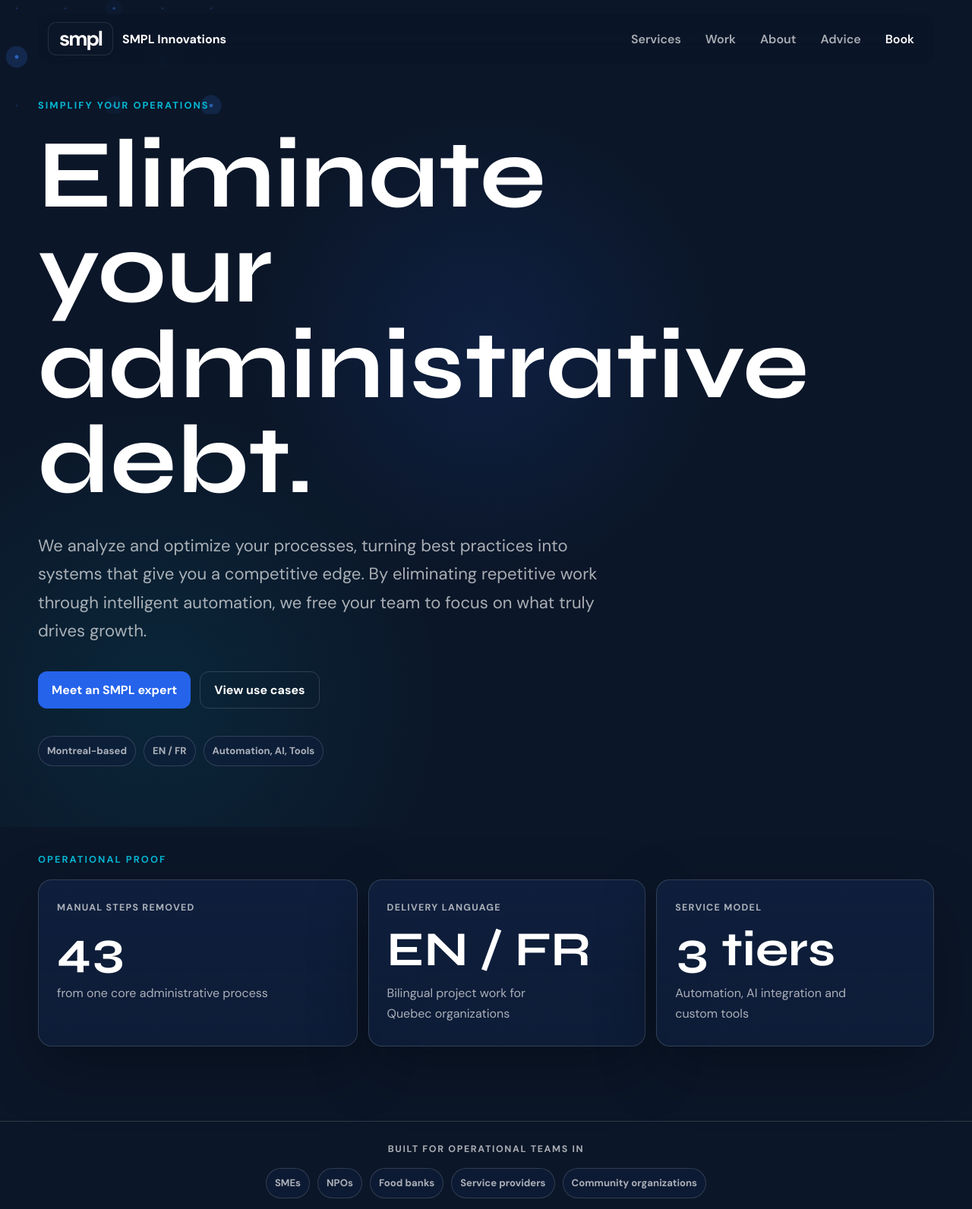
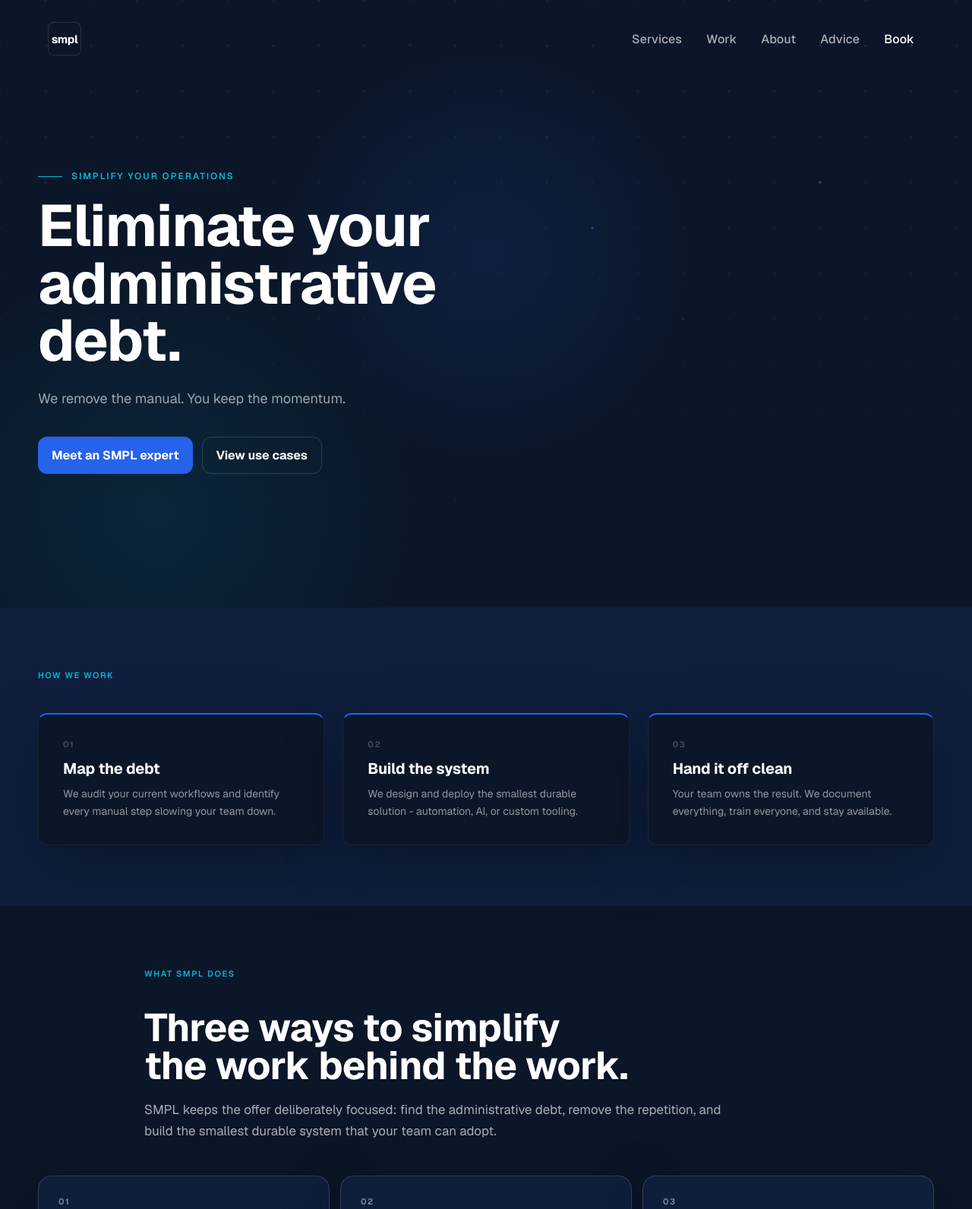
Before and after one commit to CrSamson/SMPL-website, a website: page index.html in a window 1280 px wide. Shown: the top 1592 px of the page at 76% size. Drawn offline with nearby package versions, Linux system fonts and the light colour scheme.

Commit message:
Adjust typo and update design document

```diff
--- a/index.html
+++ b/index.html
@@ -21,7 +21,7 @@
     <link rel="preconnect" href="https://fonts.googleapis.com" />
     <link rel="preconnect" href="https://fonts.gstatic.com" crossorigin />
     <link
-      href="https://fonts.googleapis.com/css2?family=DM+Sans:opsz,wght@9..40,400;9..40,500;9..40,600;9..40,700&family=Syne:wght@500;600;700;800&display=swap"
+      href="https://fonts.googleapis.com/css2?family=Geist:wght@300;400;500;600;700&family=Outfit:wght@300;400;500;600;700&display=swap"
       rel="stylesheet"
     />
     <link rel="stylesheet" href="styles.css" />
@@ -32,7 +32,6 @@
     <header class="site-header" data-header>
       <a class="brand" href="#top" aria-label="SMPL Innovations home">
         <span class="logo-mark" aria-hidden="true">smpl</span>
-        <span class="brand-name">SMPL Innovations</span>
       </a>
 
       <button class="nav-toggle" type="button" aria-label="Open menu" aria-expanded="false" data-nav-toggle>
@@ -55,55 +54,40 @@
         <div class="hero-vignette" aria-hidden="true"></div>
 
         <div class="hero-inner">
-          <p class="eyebrow">Simplify your operations</p>
+          <div class="hero-eyebrow" aria-label="Simplify your operations">
+            <span class="eyebrow-line"></span>
+            <span class="eyebrow-text">Simplify your operations</span>
+          </div>
           <h1 id="hero-title">Eliminate your administrative debt.</h1>
-          <p class="hero-copy">
-            We analyze and optimize your processes, turning best practices into systems
-            that give you a competitive edge. By eliminating repetitive work through
-            intelligent automation, we free your team to focus on what truly drives growth.
-          </p>
+          <p class="hero-copy">We remove the manual. You keep the momentum.</p>
           <div class="hero-actions" aria-label="Primary actions">
             <a class="button button-primary" href="#book">Meet an SMPL expert</a>
             <a class="button button-ghost" href="#work">View use cases</a>
           </div>
-          <ul class="hero-meta" aria-label="SMPL traits">
-            <li>Montreal-based</li>
-            <li>EN / FR</li>
-            <li>Automation, AI, Tools</li>
-          </ul>
         </div>
       </section>
 
-      <section class="metric-band" aria-labelledby="metrics-title">
-        <div class="section-kicker" id="metrics-title">Operational proof</div>
-        <div class="metric-grid">
-          <article class="metric-card metric-card-large">
-            <span>Manual steps removed</span>
-            <strong>43</strong>
-            <p>from one core administrative process</p>
+      <section class="how-we-work" aria-labelledby="work-method-title">
+        <p class="section-label" id="work-method-title">How we work</p>
+        <div class="steps-grid">
+          <article class="step-card">
+            <span class="step-number">01</span>
+            <h3 class="step-title">Map the debt</h3>
+            <p class="step-desc">We audit your current workflows and identify every manual step slowing your team down.</p>
           </article>
-          <article class="metric-card">
-            <span>Delivery language</span>
-            <strong>EN / FR</strong>
-            <p>Bilingual project work for Quebec organizations</p>
+
+          <article class="step-card">
+            <span class="step-number">02</span>
+            <h3 class="step-title">Build the system</h3>
+            <p class="step-desc">We design and deploy the smallest durable solution - automation, AI, or custom tooling.</p>
           </article>
-          <article class="metric-card">
-            <span>Service model</span>
-            <strong>3 tiers</strong>
-            <p>Automation, AI integration and custom tools</p>
+
+          <article class="step-card">
+            <span class="step-number">03</span>
+            <h3 class="step-title">Hand it off clean</h3>
+            <p class="step-desc">Your team owns the result. We document everything, train everyone, and stay available.</p>
           </article>
         </div>
-      </section>
-
-      <section class="audience-strip" aria-label="Client contexts">
-        <span>Built for operational teams in</span>
-        <ul>
-          <li>SMEs</li>
-          <li>NPOs</li>
-          <li>Food banks</li>
-          <li>Service providers</li>
-          <li>Community organizations</li>
-        </ul>
       </section>
 
       <section class="section services-section" id="services" aria-labelledby="services-title">
--- a/script.js
+++ b/script.js
@@ -11,7 +11,7 @@
 
 if (header) {
   const syncHeader = () => {
-    header.classList.toggle("is-scrolled", window.scrollY > 12);
+    header.classList.toggle("scrolled", window.scrollY > 12);
   };
   syncHeader();
   window.addEventListener("scroll", syncHeader, { passive: true });
@@ -44,6 +44,8 @@
 function createCircuitBackground(target) {
   const context = target.getContext("2d");
   if (!context) return;
+  const hero = target.closest(".hero");
+  if (!hero) return;
 
   const reducedMotion = window.matchMedia("(prefers-reduced-motion: reduce)");
   const state = {
@@ -57,24 +59,39 @@
     lastPulse: 0,
     lastLine: 0,
     frameInterval: 1000 / 30,
+    mouse: {
+      x: 0,
+      y: 0,
+      strength: 0,
+      targetStrength: 0,
+      lastMove: 0,
+    },
   };
 
   const resize = () => {
-    const rect = target.getBoundingClientRect();
-    state.width = Math.max(1, Math.floor(rect.width));
-    state.height = Math.max(1, Math.floor(rect.height));
+    state.width = Math.max(1, Math.floor(hero.offsetWidth));
+    state.height = Math.max(1, Math.floor(hero.offsetHeight));
     target.width = Math.floor(state.width * state.dpr);
     target.height = Math.floor(state.height * state.dpr);
     context.setTransform(state.dpr, 0, 0, state.dpr, 0, 0);
 
-    const spacing = state.width < 700 ? 64 : 76;
-    const offsetX = (state.width % spacing) / 2;
-    const offsetY = (state.height % spacing) / 2;
+    const spacing = 60;
     const nodes = [];
+    let index = 0;
 
-    for (let y = offsetY; y <= state.height; y += spacing) {
-      for (let x = offsetX; x <= state.width; x += spacing) {
-        nodes.push({ x, y });
+    for (let y = 0; y <= state.height; y += spacing) {
+      for (let x = 0; x <= state.width; x += spacing) {
+        const seed = Math.sin(index * 12.9898) * 43758.5453;
+        const fraction = seed - Math.floor(seed);
+        nodes.push({
+          x,
+          y,
+          angle: fraction * Math.PI * 2,
+          phase: fraction * Math.PI * 4,
+          spin: index % 2 === 0 ? 1 : -1,
+          weight: 14 + fraction * 18,
+        });
+        index += 1;
       }
     }
 
@@ -83,17 +100,50 @@
     state.lines = [];
   };
 
-  const drawDot = (node, alpha, radius, glow) => {
+  const positionForNode = (node, now) => {
+    const idleDrift = Math.sin(now * 0.0007 + node.phase) * 0.45;
+    const point = {
+      x: node.x + Math.cos(node.angle) * idleDrift,
+      y: node.y + Math.sin(node.angle) * idleDrift,
+    };
+
+    if (state.mouse.strength <= 0.01) return point;
+
+    const dx = node.x - state.mouse.x;
+    const dy = node.y - state.mouse.y;
+    const distance = Math.hypot(dx, dy) || 1;
+    const influenceRadius = state.width < 700 ? 150 : 230;
+    const proximity = Math.max(0, 1 - distance / influenceRadius);
+    if (proximity <= 0) return point;
+
+    const eased = proximity * proximity * state.mouse.strength;
+    const radialX = dx / distance;
+    const radialY = dy / distance;
+    const seededX = Math.cos(node.angle);
+    const seededY = Math.sin(node.angle);
+    const tangentX = -radialY * node.spin;
+    const tangentY = radialX * node.spin;
+
+    point.x += (seededX * 0.55 + radialX * 0.35 + tangentX * 0.22) * node.weight * eased;
+    point.y += (seededY * 0.55 + radialY * 0.35 + tangentY * 0.22) * node.weight * eased;
+    return point;
+  };
+
+  const drawDot = (point, alpha, radius, glow) => {
+    const dotRadius = Math.min(radius, 2);
     context.beginPath();
     context.fillStyle = `rgba(59, 130, 246, ${alpha})`;
-    context.arc(node.x, node.y, radius, 0, Math.PI * 2);
+    context.arc(point.x, point.y, dotRadius, 0, Math.PI * 2);
     context.fill();
 
     if (glow) {
       context.beginPath();
+      context.shadowColor = "rgba(59, 130, 246, 0.85)";
+      context.shadowBlur = 6;
       context.fillStyle = `rgba(59, 130, 246, ${alpha * 0.16})`;
-      context.arc(node.x, node.y, radius * 6, 0, Math.PI * 2);
+      context.arc(point.x, point.y, dotRadius, 0, Math.PI * 2);
       context.fill();
+      context.shadowBlur = 0;
     }
   };
 
@@ -133,8 +183,13 @@
     if (now - state.lastFrame < state.frameInterval) return;
     state.lastFrame = now;
 
+    if (now - state.mouse.lastMove > 1600) {
+      state.mouse.targetStrength = 0;
+    }
+    state.mouse.strength += (state.mouse.targetStrength - state.mouse.strength) * 0.12;
+
     context.clearRect(0, 0, state.width, state.height);
-    state.nodes.forEach((node) => drawDot(node, 0.25, 1.5, false));
+    state.nodes.forEach((node) => drawDot(positionForNode(node, now), 0.2, 1.5, false));
 
     if (now - state.lastPulse > 180 + Math.random() * 220) {
       spawnPulse(now);
@@ -153,8 +208,10 @@
       context.beginPath();
       context.strokeStyle = `rgba(59, 130, 246, ${alpha})`;
       context.lineWidth = 0.4;
-      context.moveTo(line.from.x, line.from.y);
-      context.lineTo(line.to.x, line.to.y);
+      const from = positionForNode(line.from, now);
+      const to = positionForNode(line.to, now);
+      context.moveTo(from.x, from.y);
+      context.lineTo(to.x, to.y);
       context.stroke();
     });
 
@@ -162,13 +219,30 @@
     state.pulses.forEach((pulse) => {
       const age = (now - pulse.born) / pulse.duration;
       const alpha = 0.25 + Math.sin(Math.PI * age) * 0.6;
-      const radius = 1.7 + Math.sin(Math.PI * age) * 0.7;
-      drawDot(pulse.node, alpha, radius, true);
+      drawDot(positionForNode(pulse.node, now), alpha, 1.8, true);
     });
   };
 
   resize();
   window.addEventListener("resize", resize);
+  hero.addEventListener(
+    "pointermove",
+    (event) => {
+      const rect = hero.getBoundingClientRect();
+      state.mouse.x = event.clientX - rect.left;
+      state.mouse.y = event.clientY - rect.top;
+      state.mouse.targetStrength = 1;
+      state.mouse.lastMove = performance.now();
+    },
+    { passive: true },
+  );
+  hero.addEventListener(
+    "pointerleave",
+    () => {
+      state.mouse.targetStrength = 0;
+    },
+    { passive: true },
+  );
 
   if (reducedMotion.matches) {
     renderStatic();
--- a/styles.css
+++ b/styles.css
@@ -24,6 +24,8 @@
 html {
   scroll-behavior: smooth;
   -webkit-font-smoothing: antialiased;
+  font-family: "Geist", "Outfit", "Inter", sans-serif;
+  font-feature-settings: "cv02", "cv03", "cv04", "cv11";
 }
 
 body {
@@ -31,7 +33,8 @@
   overflow-x: hidden;
   background: var(--navy-deep);
   color: var(--white);
-  font-family: "DM Sans", sans-serif;
+  font-family: "Geist", "Outfit", "Inter", sans-serif;
+  font-feature-settings: "cv02", "cv03", "cv04", "cv11";
   text-rendering: optimizeLegibility;
 }
 
@@ -62,21 +65,22 @@
 h3 {
   margin: 0;
   color: var(--white);
-  font-family: "Syne", "DM Sans", sans-serif;
-  letter-spacing: 0;
+  font-family: "Geist", "Outfit", "Inter", sans-serif;
+  letter-spacing: -0.01em;
   line-height: 0.98;
   text-wrap: balance;
 }
 
 h1 {
-  max-width: 900px;
-  font-size: clamp(4rem, 10vw, 8.5rem);
+  max-width: 720px;
+  font-size: clamp(52px, 6vw, 80px);
   font-weight: 700;
+  letter-spacing: -0.02em;
 }
 
 h2 {
   max-width: 900px;
-  font-size: clamp(2.25rem, 5vw, 4.75rem);
+  font-size: clamp(36px, 4vw, 52px);
   font-weight: 650;
 }
 
@@ -117,18 +121,22 @@
   gap: 22px;
   transform: translateX(-50%);
   border: 1px solid transparent;
+  border-bottom-color: transparent;
   border-radius: 18px;
-  background: rgba(11, 22, 40, 0.58);
+  background: transparent;
   padding: 10px 12px;
-  backdrop-filter: blur(18px);
-  transition-property: background-color, border-color, box-shadow, transform;
-  transition-duration: 220ms;
+  backdrop-filter: none;
+  -webkit-backdrop-filter: none;
+  transition: background 0.3s ease, border-color 0.3s ease;
 }
 
-.site-header.is-scrolled {
-  border-color: var(--white-faint);
-  background: rgba(11, 22, 40, 0.84);
+.site-header.scrolled {
+  border-color: transparent;
+  border-bottom-color: rgba(255, 255, 255, 0.08);
+  background: rgba(11, 22, 40, 0.92);
   box-shadow: 0 18px 60px rgba(0, 0, 0, 0.24);
+  backdrop-filter: blur(12px);
+  -webkit-backdrop-filter: blur(12px);
 }
 
 .brand,
@@ -141,25 +149,32 @@
   font-weight: 700;
 }
 
-.brand-name {
-  white-space: nowrap;
-}
-
 .logo-mark {
   display: inline-grid;
-  width: 86px;
+  width: 44px;
   height: 44px;
   place-items: center;
   flex: 0 0 auto;
-  border: 1px solid rgba(255, 255, 255, 0.1);
-  border-radius: 11px;
-  background: var(--navy-deep);
+  border: 1px solid rgba(255, 255, 255, 0.12);
+  border-radius: 8px;
+  background: #0b1628;
   color: var(--white);
-  font-family: "DM Sans", sans-serif;
-  font-size: 1.68rem;
-  font-weight: 800;
-  letter-spacing: -0.08em;
+  font-family: "Geist", "Outfit", "Inter", sans-serif;
+  font-size: 15px;
+  font-weight: 700;
+  letter-spacing: -0.02em;
   line-height: 1;
+  transition-property: border-color, background-color;
+  transition-duration: 180ms;
+}
+
+.brand:hover .logo-mark,
+.footer-brand:hover .logo-mark {
+  border-color: rgba(255, 255, 255, 0.25);
+}
+
+.site-header.scrolled .logo-mark {
+  background: transparent;
 }
 
 .site-nav {
@@ -173,7 +188,8 @@
   border-radius: 10px;
   color: var(--white-muted);
   padding: 10px 13px;
-  font-weight: 600;
+  font-weight: 500;
+  letter-spacing: 0.01em;
   transition-property: color, background-color, transform;
   transition-duration: 180ms;
 }
@@ -263,8 +279,9 @@
   display: grid;
   min-height: 100svh;
   overflow: hidden;
+  isolation: isolate;
   place-items: center;
-  background: var(--navy-deep);
+  background: transparent;
   padding: 128px 24px 80px;
 }
 
@@ -273,6 +290,14 @@
   position: absolute;
   inset: 0;
   pointer-events: none;
+}
+
+.circuit-canvas {
+  z-index: 0;
+}
+
+.hero-vignette {
+  z-index: 0;
 }
 
 .hero-vignette {
@@ -284,26 +309,52 @@
 
 .hero-inner {
   position: relative;
-  z-index: 2;
+  z-index: 1;
   width: min(100%, var(--max));
   margin: 0 auto;
 }
 
 .eyebrow,
-.section-kicker {
+.section-kicker,
+.section-label {
   margin: 0 0 18px;
   color: var(--cyan-accent);
-  font-size: 0.8rem;
-  font-weight: 800;
+  font-size: 11px;
+  font-weight: 600;
+  letter-spacing: 0.14em;
+  text-transform: uppercase;
+}
+
+.hero-eyebrow {
+  display: flex;
+  align-items: center;
+  gap: 12px;
+  margin-bottom: 1.25rem;
+}
+
+.eyebrow-line {
+  display: block;
+  width: 32px;
+  height: 1.5px;
+  flex-shrink: 0;
+  background: #06b6d4;
+}
+
+.eyebrow-text {
+  color: #06b6d4;
+  font-size: 12px;
+  font-weight: 600;
   letter-spacing: 0.16em;
   text-transform: uppercase;
 }
 
 .hero-copy {
-  max-width: 760px;
-  margin: 30px 0 0;
-  color: var(--white-muted);
-  font-size: clamp(1.12rem, 2vw, 1.38rem);
+  max-width: 480px;
+  margin: 1.5rem 0 0;
+  color: rgba(255, 255, 255, 0.6);
+  font-size: 18px;
+  font-weight: 400;
+  letter-spacing: 0;
 }
 
 .hero-actions,
@@ -314,17 +365,6 @@
   margin-top: 34px;
 }
 
-.hero-meta {
-  display: flex;
-  flex-wrap: wrap;
-  gap: 10px;
-  margin: 36px 0 0;
-  padding: 0;
-  list-style: none;
-}
-
-.hero-meta li,
-.audience-strip li,
 .case-meta span,
 .blog-grid span {
   border: 1px solid var(--white-faint);
@@ -336,24 +376,34 @@
   font-weight: 700;
 }
 
-.metric-band,
+.how-we-work,
 .section,
 .site-footer {
   width: min(calc(100% - 48px), var(--max));
   margin: 0 auto;
 }
 
-.metric-band {
-  padding: 34px 0 98px;
+.how-we-work {
+  width: 100%;
+  background: var(--navy-mid);
+  padding: 5rem 0;
 }
 
-.metric-grid {
-  display: grid;
-  grid-template-columns: 1.15fr 1fr 1fr;
-  gap: 14px;
+.section-label {
+  width: min(calc(100% - 48px), var(--max));
+  margin: 0 auto;
 }
 
-.metric-card,
+.steps-grid {
+  display: grid;
+  width: min(calc(100% - 48px), var(--max));
+  grid-template-columns: repeat(3, 1fr);
+  gap: 1.5rem;
+  margin: 0 auto;
+  margin-top: 2.5rem;
+}
+
+.step-card,
 .service-card,
 .debt-panel,
 .case-card,
@@ -367,72 +417,63 @@
   box-shadow: var(--surface-shadow);
 }
 
-.metric-card {
-  min-height: 220px;
-  padding: 24px;
+.step-card {
+  border-color: rgba(255, 255, 255, 0.06);
+  border-top: 2px solid #2563eb;
+  border-radius: 12px;
+  background: #0b1628;
+  padding: 2rem;
+  transition-property: border-color;
+  transition-duration: 0.2s;
 }
 
-.metric-card span,
+.step-card:hover {
+  border-top-color: #06b6d4;
+}
+
+.step-number,
 .service-index,
 .case-meta,
 .process-list span {
-  color: var(--white-muted);
-  font-size: 0.78rem;
-  font-weight: 800;
-  letter-spacing: 0.1em;
+  color: rgba(255, 255, 255, 0.5);
+  font-size: 11px;
+  font-weight: 600;
+  letter-spacing: 0.14em;
   text-transform: uppercase;
 }
 
-.metric-card strong {
+.step-number {
   display: block;
-  margin-top: 18px;
-  color: var(--white);
-  font-family: "Syne", "DM Sans", sans-serif;
-  font-size: clamp(2.4rem, 5vw, 5.2rem);
-  font-weight: 700;
-  line-height: 0.9;
-  font-variant-numeric: tabular-nums;
+  color: rgba(255, 255, 255, 0.25);
+  margin-bottom: 1rem;
 }
 
-.metric-card p {
-  margin: 14px 0 0;
-  color: var(--white-muted);
+.step-title {
+  margin: 0 0 0.75rem;
+  color: var(--white);
+  font-size: 20px;
+  font-weight: 700;
+  letter-spacing: -0.01em;
 }
 
-.audience-strip {
-  border-top: 1px solid var(--white-faint);
-  border-bottom: 1px solid var(--white-faint);
-  padding: 24px;
-  text-align: center;
-}
-
-.audience-strip span {
-  color: var(--white-muted);
-  font-size: 0.78rem;
-  font-weight: 800;
-  letter-spacing: 0.13em;
-  text-transform: uppercase;
-}
-
-.audience-strip ul {
-  display: flex;
-  flex-wrap: wrap;
-  justify-content: center;
-  gap: 10px;
-  margin: 16px 0 0;
-  padding: 0;
-  list-style: none;
+.step-desc {
+  margin: 0;
+  color: rgba(255, 255, 255, 0.55);
+  font-size: 14px;
+  line-height: 1.65;
 }
 
 .section {
-  padding: 112px 0;
+  width: 100%;
+  padding: 5rem 0;
 }
 
 .section-heading {
   display: grid;
+  width: min(calc(100% - 48px), var(--max));
   max-width: 900px;
   gap: 18px;
-  margin-bottom: 44px;
+  margin: 0 auto 44px;
 }
 
 .section-heading.compact {
@@ -452,8 +493,24 @@
 .team-grid,
 .blog-grid {
   display: grid;
+  width: min(calc(100% - 48px), var(--max));
   grid-template-columns: repeat(3, minmax(0, 1fr));
   gap: 14px;
+  margin: 0 auto;
+}
+
+.services-section,
+.work-section,
+.about-section,
+.faq-section {
+  background: var(--navy-deep);
+}
+
+.debt-section,
+.process-section,
+.blog-section,
+.booking-section {
+  background: var(--navy-mid);
 }
 
 .service-card {
@@ -507,9 +564,11 @@
 
 .debt-section {
   display: grid;
-  grid-template-columns: 0.9fr 1.1fr;
+  grid-template-columns: minmax(0, 0.9fr) minmax(0, 1.1fr);
   gap: 44px;
   align-items: start;
+  padding-right: max(24px, calc((100vw - var(--max)) / 2));
+  padding-left: max(24px, calc((100vw - var(--max)) / 2));
 }
 
 .debt-grid {
@@ -532,7 +591,9 @@
 
 .case-list {
   display: grid;
+  width: min(calc(100% - 48px), var(--max));
   gap: 14px;
+  margin: 0 auto;
 }
 
 .case-card {
@@ -560,9 +621,10 @@
 
 .process-list {
   display: grid;
+  width: min(calc(100% - 48px), var(--max));
   grid-template-columns: repeat(4, minmax(0, 1fr));
   gap: 14px;
-  margin: 0;
+  margin: 0 auto;
   padding: 0;
   list-style: none;
 }
@@ -581,6 +643,8 @@
   grid-template-columns: minmax(0, 0.9fr) minmax(0, 1.1fr);
   gap: 44px;
   align-items: start;
+  padding-right: max(24px, calc((100vw - var(--max)) / 2));
+  padding-left: max(24px, calc((100vw - var(--max)) / 2));
 }
 
 .team-grid {
@@ -621,7 +685,9 @@
 
 .faq-list {
   display: grid;
+  width: min(calc(100% - 48px), var(--max));
   gap: 10px;
+  margin: 0 auto;
 }
 
 .faq-list details {
@@ -639,11 +705,10 @@
   grid-template-columns: 0.86fr 1.14fr;
   gap: 34px;
   align-items: stretch;
+  width: min(calc(100% - 48px), var(--max));
   border: 1px solid rgba(37, 99, 235, 0.35);
   border-radius: 24px;
-  background:
-    linear-gradient(135deg, rgba(37, 99, 235, 0.16), rgba(6, 182, 212, 0.06)),
-    var(--navy-mid);
+  background: var(--navy-mid);
   padding: 34px;
 }
 
@@ -738,7 +803,7 @@
 
 @media (max-width: 980px) {
   h1 {
-    font-size: clamp(3.35rem, 13vw, 7rem);
+    font-size: clamp(52px, 10vw, 72px);
   }
 
   .site-nav {
@@ -774,7 +839,7 @@
     display: grid;
   }
 
-  .metric-grid,
+  .steps-grid,
   .service-grid,
   .process-list,
   .blog-grid {
@@ -806,8 +871,6 @@
 
 @media (max-width: 680px) {
   .site-header,
-  .metric-band,
-  .section,
   .site-footer,
   .legal-main {
     width: min(calc(100% - 28px), var(--max));
@@ -818,17 +881,10 @@
     min-height: 58px;
   }
 
-  .brand-name {
-    max-width: 124px;
-    overflow: hidden;
-    text-overflow: ellipsis;
-    white-space: nowrap;
-  }
-
   .logo-mark {
-    width: 72px;
-    height: 38px;
-    font-size: 1.42rem;
+    width: 44px;
+    height: 44px;
+    font-size: 15px;
   }
 
   .site-nav.legal-nav {
@@ -871,7 +927,7 @@
     flex: 1 1 auto;
   }
 
-  .metric-grid,
+  .steps-grid,
   .service-grid,
   .process-list,
   .team-grid,
@@ -879,12 +935,8 @@
     grid-template-columns: 1fr;
   }
 
-  .metric-band {
-    padding: 28px 0 72px;
-  }
-
   .section {
-    padding: 82px 0;
+    padding: 5rem 0;
   }
 
   .service-card,
```
Also changed, not shown: Design.md (+2 -5 lines), 1 other file.
